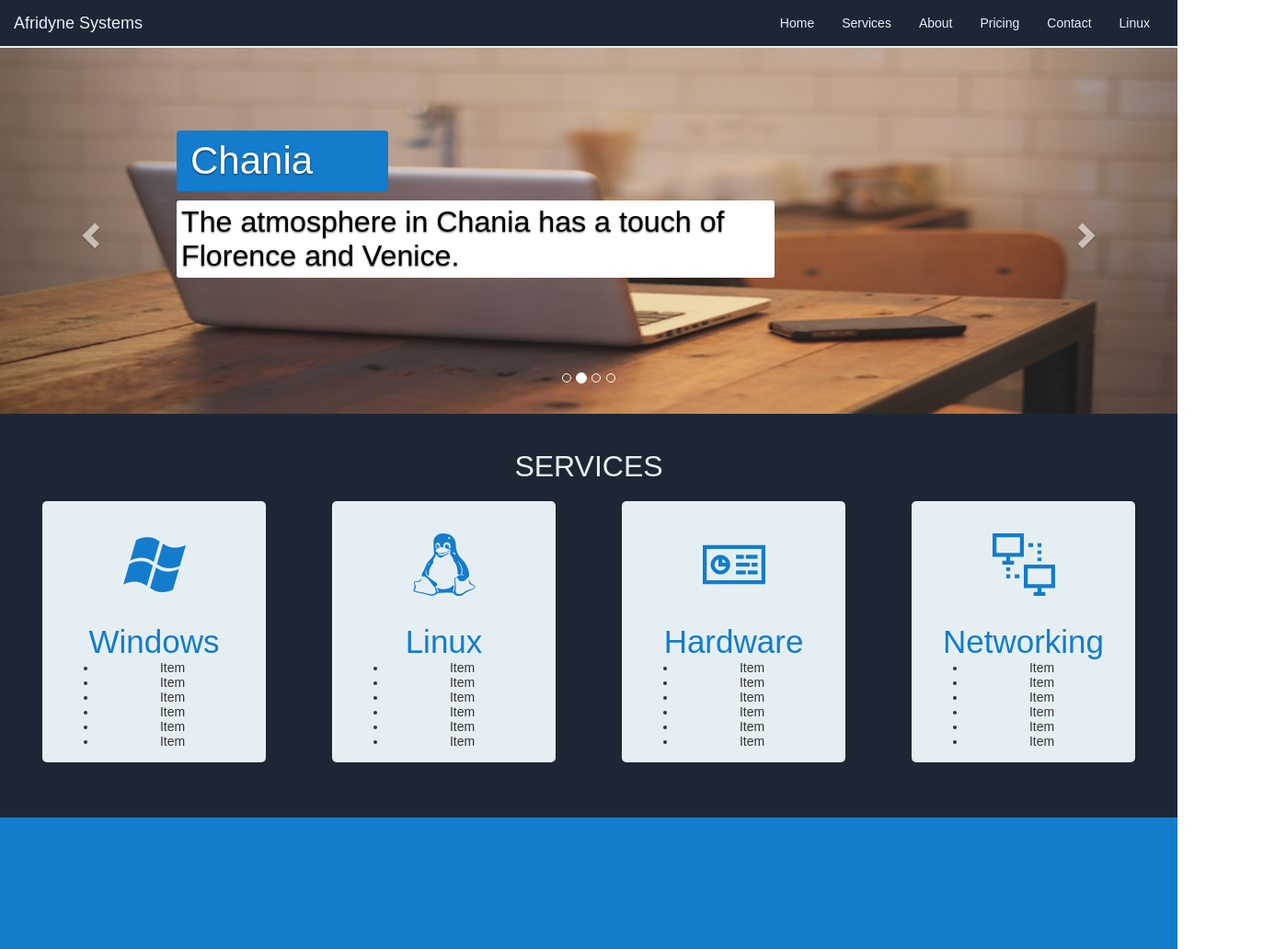
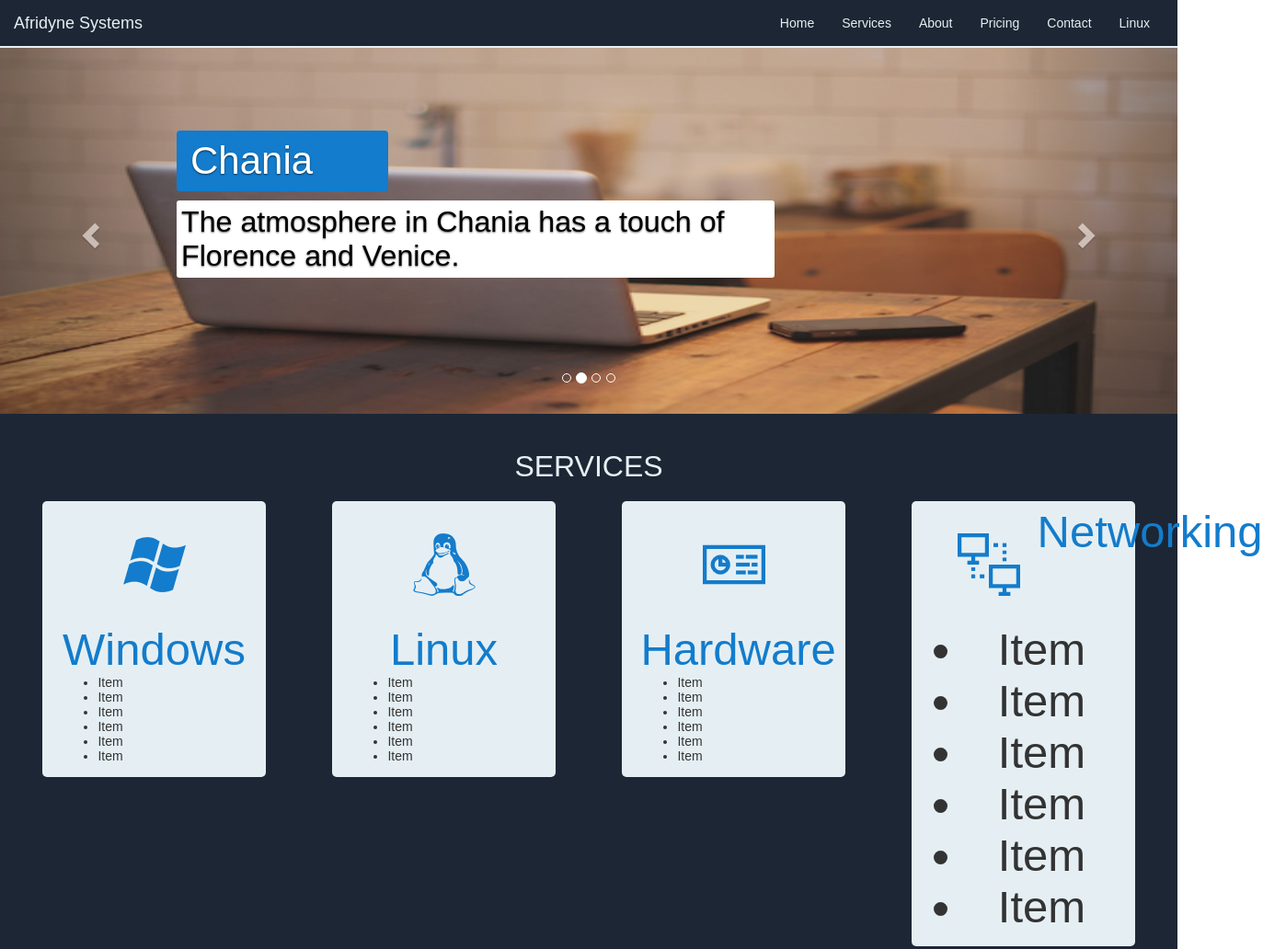
Before and after one commit to DuncanBannister/AfridyneSystems, a plain HTML site: page index.html in a window 1280 px wide. Shown: the top 1032 px of the page at 92% size, 1373 px wide, since content can reach past the window. Drawn offline with nearby package versions, Linux system fonts and the light colour scheme.

Commit message:
Some changes

```diff
--- a/css/styles.css
+++ b/css/styles.css
@@ -97,7 +97,7 @@ a.navbar-brand.header-white:focus {
   }
 
 .box{
-      text-align: center;
+
       padding: 5px 20px;
       margin: 10px auto;
       width: 85%;
@@ -105,12 +105,13 @@ a.navbar-brand.header-white:focus {
       background-color:#E5EFF3;
   }
 
-  .box img{
-
+  .box .box-header{
+    text-align: center;
+    font-size: 3.5rem;
   }
 
-  .box span{
-    font-size: 2.5rem !important;
+    .box .box-content{
+
   }
 
   .box2{
--- a/index.html
+++ b/index.html
@@ -1,5 +1,6 @@
 <!DOCTYPE html>
 <html>
+
 <head>
     <title>Afridyne Systems</title>
     <meta charset="utf-8">
@@ -11,6 +12,7 @@
     <link rel="stylesheet" type="text/css" href="././css/asset.css">
     <link href="css/font-awesome.css" rel="stylesheet" />
 </head>
+
 <body data-spy="scroll" data-target=".navbar" data-offset="50">
 
     <!--- NAV BAR -->
@@ -114,8 +116,12 @@
             </div>
             <div class="col-lg-3 col-md-3 col-sm-6 ">
                 <div class="box">
+                    <div class="box-header">
                         <img mg src="./Icons/windows2.png" alt="Chania" />
                         <span class="header-blue text-center">Windows</span>
+                    </div>
+
+                    <div class="box-content">
                         <ul>
                             <li>Item </li>
                             <li>Item </li>
@@ -124,12 +130,19 @@
                             <li>Item </li>
                             <li>Item </li>
                         </ul>
+
+                    </div>
+
                 </div>
             </div>
             <div class="col-lg-3 col-md-3 col-sm-6 ">
                 <div class="box">
+
+                    <div class="box-header">
                         <img src="./Icons/linux2.png" alt="Chania" />
                         <span class="header-blue text-center">Linux</span>
+                    </div>
+                    <div class="box-content">
                         <ul>
                             <li>Item </li>
                             <li>Item </li>
@@ -138,12 +151,19 @@
                             <li>Item </li>
                             <li>Item </li>
                         </ul>
+
+                    </div>
                 </div>
             </div>
             <div class="col-lg-3 col-md-3 col-sm-6 ">
                 <div class="box">
+
+                    <div class="box-header">
                         <img src="./Icons/hardware2.png" alt="Chania" />
                         <span class="header-blue">Hardware</span>
+                    </div>
+
+                    <div class="box-content">
                         <ul>
                             <li>Item </li>
                             <li>Item </li>
@@ -152,13 +172,27 @@
                             <li>Item </li>
                             <li>Item </li>
                         </ul>
+
+                    </div>
                 </div>
             </div>
             <div class="col-lg-3 col-md-3 col-sm-6 ">
 
                 <div class="box">
+
+                    <div class="box-header">
+                        <div class="row">
+                            <div class="col-md-6 col-sm-6 col-lg-6 col-xs-6">
                                 <img src="./Icons/networking2.png" alt="Chania" />
+                            </div>
+                            <div class="col-md-6">
                                 <span class="header-blue text-center">Networking</span>
+                            </div>
+
+
+                        </div>
+
+                        <div class="box-content">
                             <ul>
                                 <li>Item </li>
                                 <li>Item </li>
@@ -167,6 +201,8 @@
                                 <li>Item </li>
                                 <li>Item </li>
                             </ul>
+
+                        </div>
                     </div>
                 </div>
             </div>
@@ -182,7 +218,12 @@
                     <div class="col-md-12 text-center">
                         <h1 class="header-blue header">About Us</h1>
                         <p class="para text-center">
-       Lorem Ipsum is simply dummy text of the printing and typesetting industry. Lorem Ipsum has been the industry's standard dummy text ever since the 1500s, when an unknown printer took a galley of type and scrambled it to make a type specimen book. It has survived not only five centuries, but also the leap into electronic typesetting, remaining essentially unchanged. It was popularised in the 1960s with the release of Letraset sheets containing Lorem Ipsum passages, and more recently with desktop publishing software like Aldus PageMaker including versions of Lorem Ipsum.
+                            Lorem Ipsum is simply dummy text of the printing and typesetting industry. Lorem Ipsum has been the industry's standard dummy
+                            text ever since the 1500s, when an unknown printer took a galley of type and scrambled it to
+                            make a type specimen book. It has survived not only five centuries, but also the leap into electronic
+                            typesetting, remaining essentially unchanged. It was popularised in the 1960s with the release
+                            of Letraset sheets containing Lorem Ipsum passages, and more recently with desktop publishing
+                            software like Aldus PageMaker including versions of Lorem Ipsum.
                         </p>
                     </div>
                 </div>
@@ -196,7 +237,7 @@
         <div id="prices" class="p-container">
             <div class="row">
                 <h2 class="header-white">Price's may vary dependant on the requirements.</h2>
-     <h3 >Contact us for more...</h3>
+                <h3>Contact us for more...</h3>
                 <span class="btn btn-default">Enquire</span>
 
                 <div class="row m-b-10">
@@ -279,7 +320,8 @@
             <div class="bottom-footer" style="border-top:solid 2px white;">
                 <div class="row">
                     <div class="col-md-8">
-      <iframe id="map" src="https://www.google.com/maps/embed?pb=!1m14!1m8!1m3!1d14324.641003243432!2d28.07458!3d-26.15891!3m2!1i1024!2i768!4f13.1!3m3!1m2!1s0x0%3A0xc216d7a99f2d37cc!2sAfridyne+Systems!5e0!3m2!1sen!2sza!4v1478553143984" frameborder="0" style="border:0" allowfullscreen></iframe>
+                        <iframe id="map" src="https://www.google.com/maps/embed?pb=!1m14!1m8!1m3!1d14324.641003243432!2d28.07458!3d-26.15891!3m2!1i1024!2i768!4f13.1!3m3!1m2!1s0x0%3A0xc216d7a99f2d37cc!2sAfridyne+Systems!5e0!3m2!1sen!2sza!4v1478553143984"
+                            frameborder="0" style="border:0" allowfullscreen></iframe>
                     </div>
                     <div class="col-md-4">
                         <div class="row" style="border-bottom:solid 2px white;border-left:solid 2px white;">
@@ -317,7 +359,6 @@
                                     </div>
                                 </div>
                                 <div class="col-md-1">
-
                                 </div>
                             </div>
                             <div class="row" style="border-bottom:solid 2px white;border-left:solid 2px white;">
@@ -351,4 +392,5 @@
             </div>
 </body>
 <!--  END FOOTER-->
+
 </html>
```
Also changed, not shown: 1 other file. Lines whose indentation alone changed are shown as unchanged.
